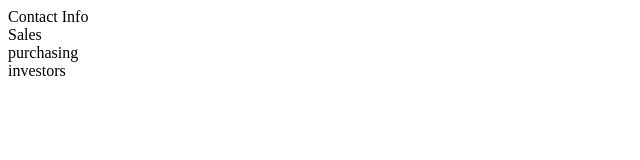
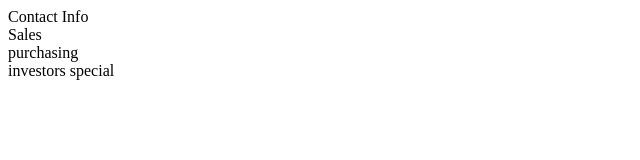
Before and after one commit to JoshuaAllanCode/RealEstateWebsite, a plain HTML site: page index.html in a window 1280 px wide. Shown: the full height of the page, 0-640 px from the left. Drawn offline with Linux system fonts and the light colour scheme.

Commit message:
Update index.html

```diff
--- a/index.html
+++ b/index.html
@@ -7,7 +7,7 @@
 	<div>Contact Info</div>
 	<div>Sales</div>
 	<div>purchasing</div>
-	<div>investors</div>
+	<div>investors special</div>
 
 
 </body>
```
